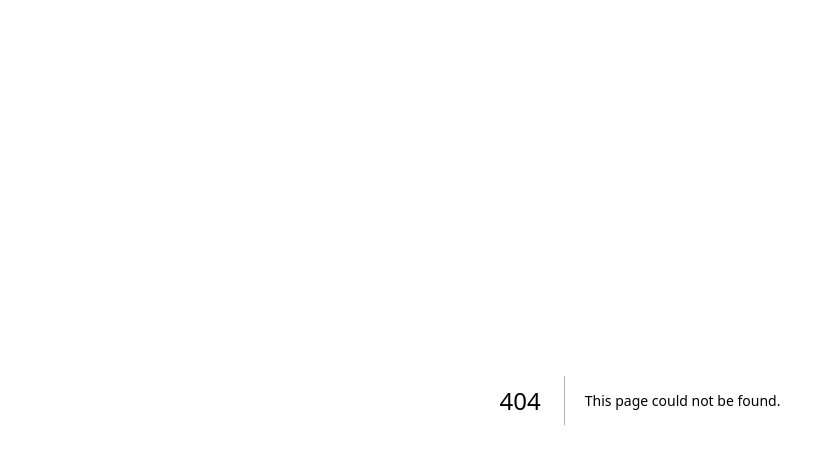
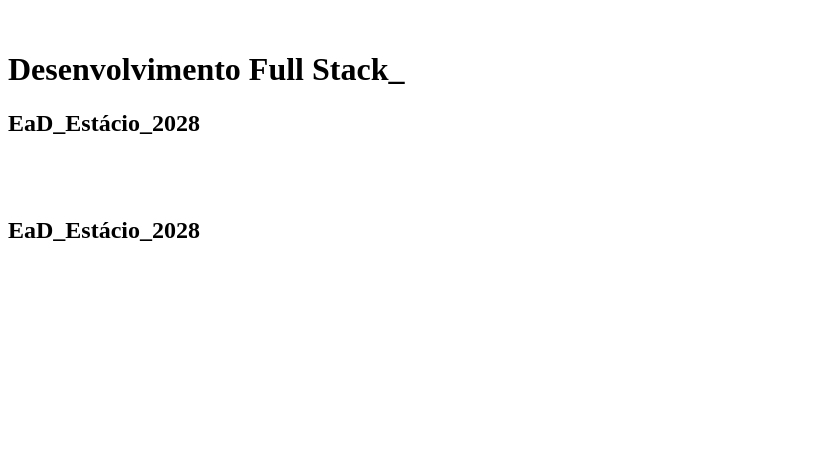
Before and after one commit to andreluiskunert/Next.js_e_React_Curso_Completo-_Aprenda_com_Projetos, a Next.js app in the folder 01_RevisaoReact/exercicios/: page /css/usandoEstilo in a window 1280 px wide. Before the commit this address had no page. Shown: the top 464 px of the page, without its empty margins (0-835 px from the left). Built offline with nearby package versions, Linux system fonts and the light colour scheme.

Commit message:
Bora Codar com Next/React.js

```diff
--- /dev/null
+++ b/01_RevisaoReact/exercicios/components/Estilo.jsx
@@ -0,0 +1,15 @@
+export default function Estilo(props) {
+    // const classeAplicada = props.numero >= 0 ? "azul" : "vermelha"
+    return (
+        <>
+        <h1 style={{backgroundColor:  props.numero ,
+         color:props.color,
+         textoAlign: props.direita ? "right" : "left"
+         }} >
+
+              Desenvolvimento Full Stack_
+        </h1>
+     <h2 className={props.numero >= 0 ? "#2D2" :"#D22"}>  EaD_Estácio_2028 </h2>
+        </>
+    )
+}
--- /dev/null
+++ b/01_RevisaoReact/exercicios/pages/basicos/propsSomenteLeitura.jsx
@@ -0,0 +1,6 @@
+import SomaUm from "../../components/SomaUm";
+
+export default function prosSomenteLeitura() {
+    return <SomaUm numero={99}/>
+
+}
--- /dev/null
+++ b/01_RevisaoReact/exercicios/pages/css/usandoEstilo.jsx
@@ -0,0 +1,15 @@
+import Estilo from "../../components/Estilo";
+
+export default function usandoEstilos(){
+    return(
+        <>
+        <marquee> Primeiro Desafio "usandoEstilo.css "  </marquee>
+
+         <div>
+             <Estilo numero={3} color="#000"/>
+              <Estilo numero={-13} color="#fff"  />
+
+         </div>
+        </>
+    )
+}
```
Also changed, not shown: 01_RevisaoReact/exercicios/components/SomaUm.jsx (added, +8 -0 lines).
